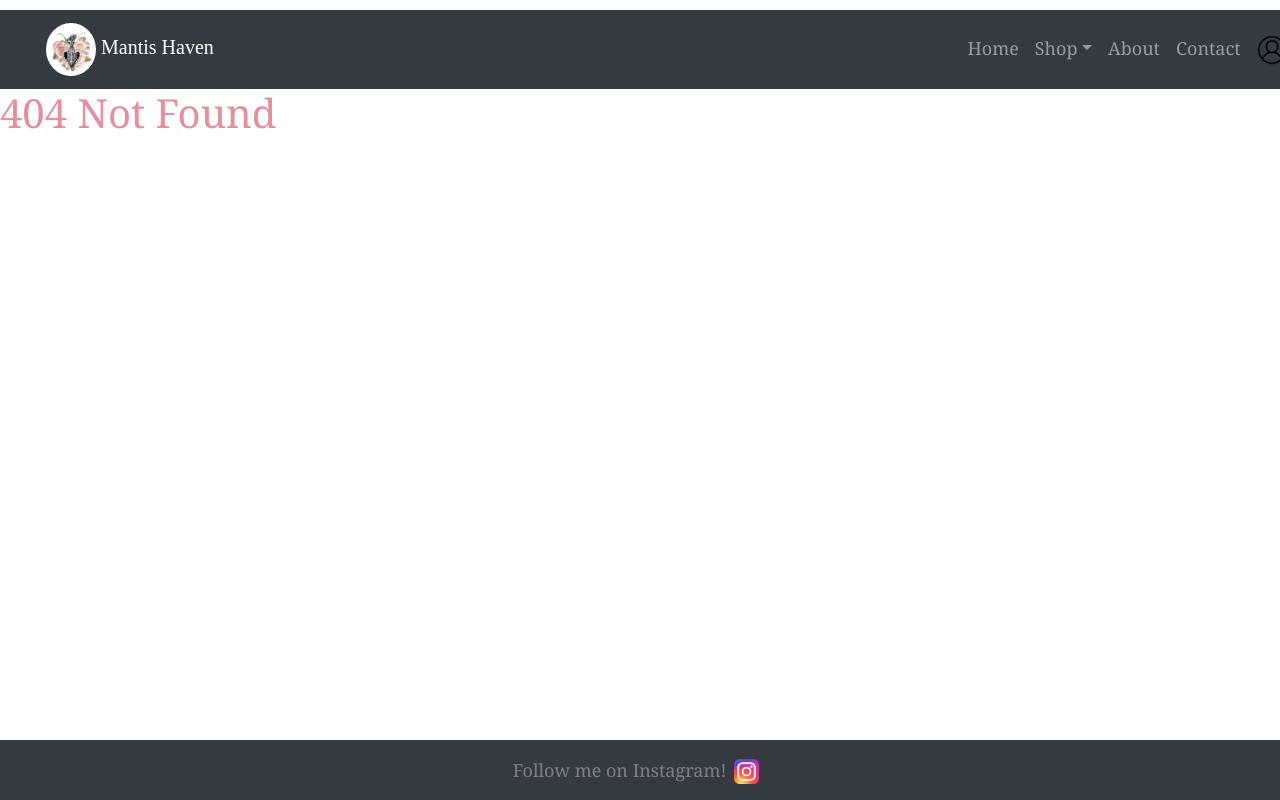
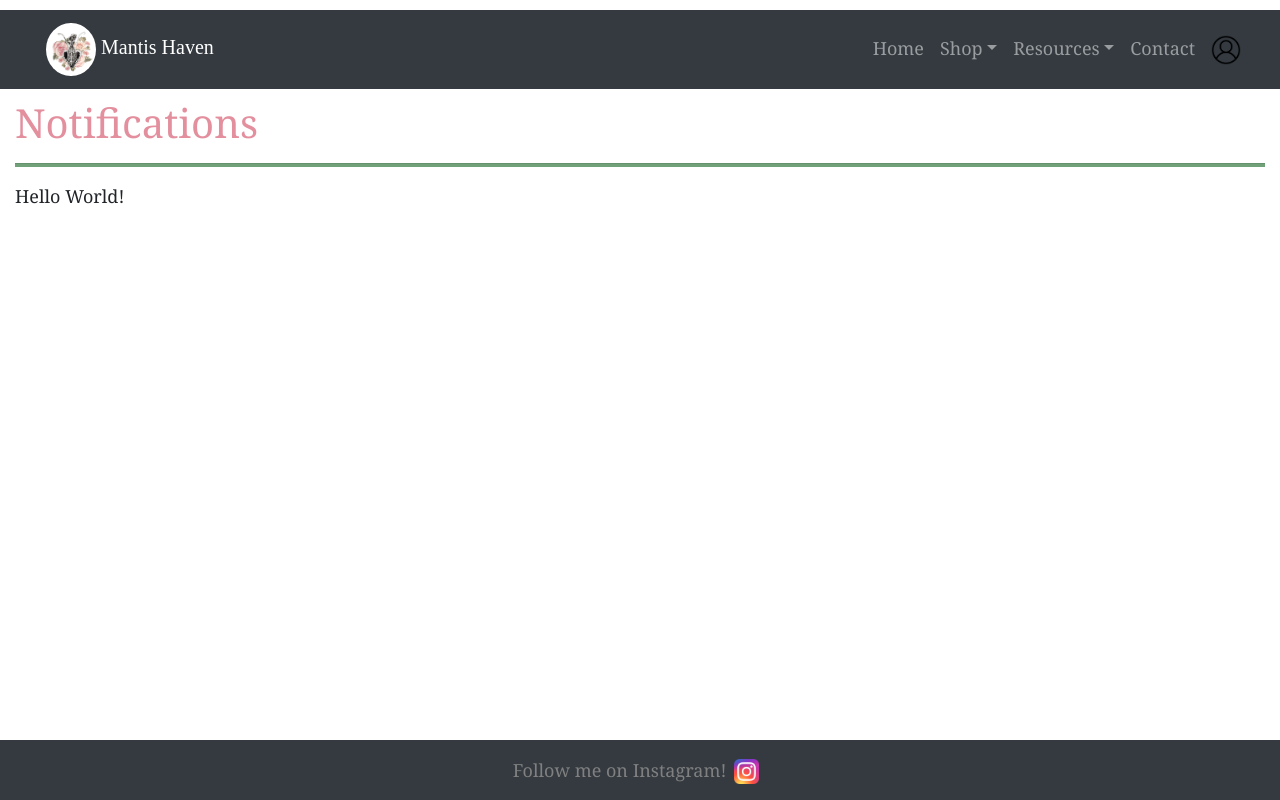
Before and after one commit to benjamin-gates/mantis-haven-frontend, a React (Create React App) app: page /notifications in a window 1280 px wide. Before the commit this address had no page. Built offline with nearby package versions, Linux system fonts and the light colour scheme; a web font is replaced by a local one.

Commit message:
added notifications page and link to menu bar

```diff
--- a/src/layout/Menu.js
+++ b/src/layout/Menu.js
@@ -27,19 +27,25 @@ function Menu() {
             Mantis Haven
           </Navbar.Brand>
         </Col>
-        <Col xs={3} style={{ textAlign: "right", contentAlign: "right" }}>
+        <Col xs={3.5}>
           <Navbar.Toggle aria-controls="responsive-navbar-nav" />
           <Navbar.Collapse id="responsive-navbar-nav">
             <Nav className="me-auto">
               <Nav.Link href="/home">Home</Nav.Link>
 
-              <NavDropdown title="Shop" id="nav-dropdown">
+              <NavDropdown title="Shop" id="nav-dropdown-shop">
                 <NavDropdown.Item eventKey="1" href="/shop">Products</NavDropdown.Item>
-                <NavDropdown.Item eventKey="2" href="shipping-policy">
+                <NavDropdown.Item eventKey="2" href="/shipping-policy">
                   Shipping Policy
                 </NavDropdown.Item>
               </NavDropdown>
-              <Nav.Link href="/about">About</Nav.Link>
+              <NavDropdown title="Resources" id="nav-dropdown-resources">
+                <NavDropdown.Item eventKey="1" href="/about">About</NavDropdown.Item>
+                <NavDropdown.Item eventKey="2" href="/notifications">
+                  Notifications
+                </NavDropdown.Item>
+
+              </NavDropdown>
               <Nav.Link href="/contact">Contact</Nav.Link>
               <Nav.Link href="/login"><Image src={userIcon} height="30px"/></Nav.Link>
             </Nav>
--- a/src/layout/Routes.js
+++ b/src/layout/Routes.js
@@ -9,6 +9,7 @@ import Dashboard from "../admin/Dashboard";
 import Login from "../admin/Login";
 import Updates from "../updates/Updates";
 import ShippingPolicy from "../shop/ShippingPolicy";
+import Notifications from "../notifications/Notifications";
 
 function Routes(){
     return <Switch>
@@ -26,6 +27,9 @@ function Routes(){
         </Route>
         <Route path="/contact">
             <Contact />
+        </Route>
+        <Route path="/notifications">
+            <Notifications />
         </Route>
         <Route path="/updates">
             <Updates />
--- /dev/null
+++ b/src/notifications/Notifications.js
@@ -0,0 +1,14 @@
+import React from "react";
+import Container from "react-bootstrap/Container";
+
+function Notifications() {
+  return (
+    <Container fluid as="main">
+      <h1>Notifications</h1>
+      <hr />
+      <div>Hello World!</div>
+    </Container>
+  );
+}
+
+export default Notifications;
```
Also changed, not shown: src/data/notifications.json (added, +15 -0 lines).
